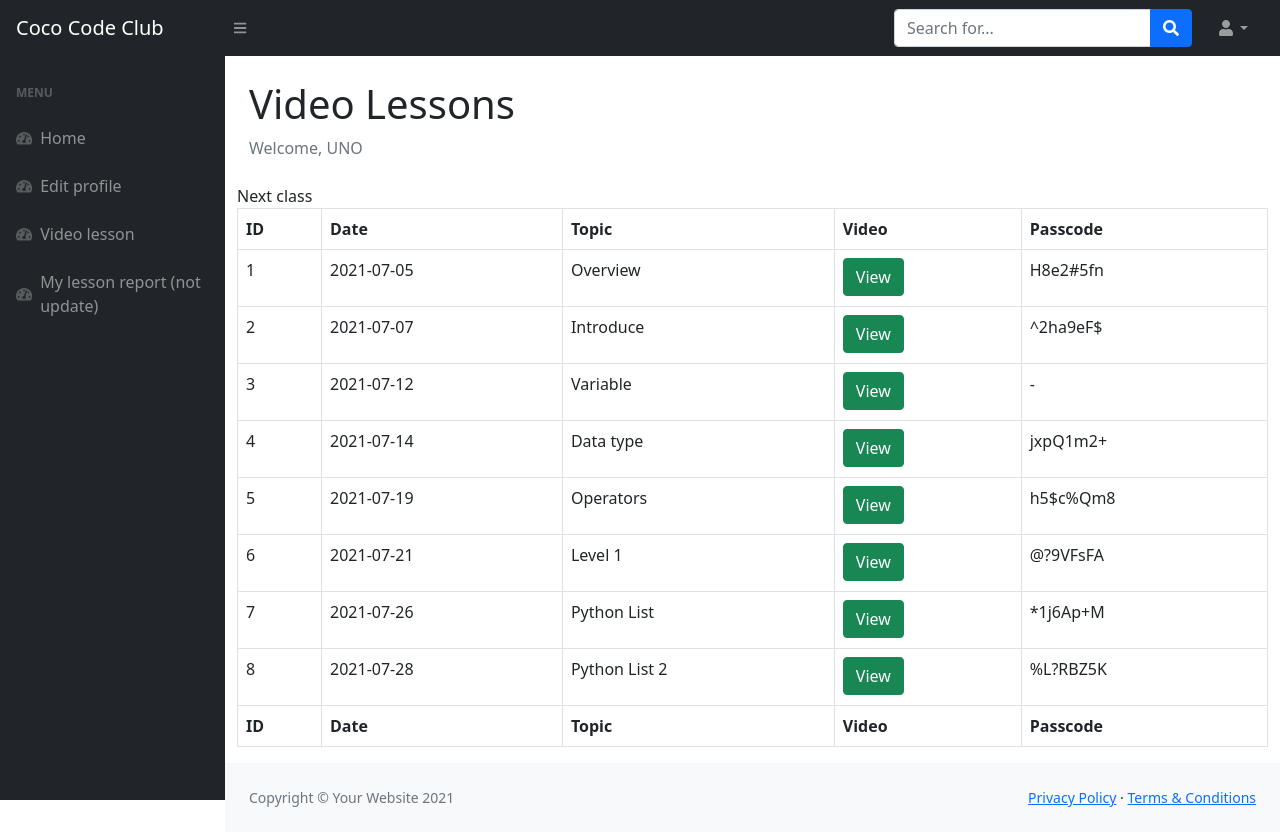
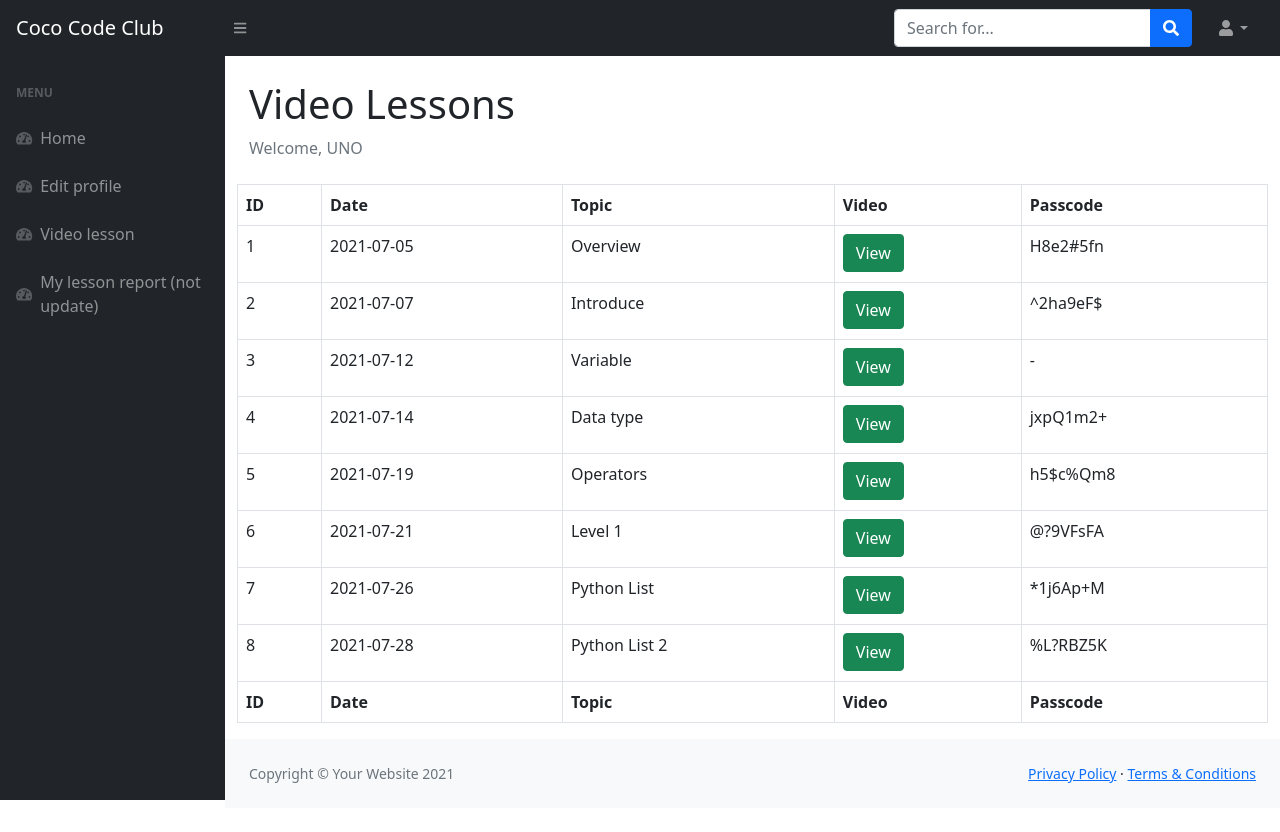
Before and after one commit to nackzess/web, a PHP site: page /tour/video.php in a window 1280 px wide. After the commit the page ends 800 px from the top, so only its background shows below. Run offline with PHP 8.4, Linux system fonts and the light colour scheme; a user stored in the database is signed in; data comes from the database, SQL or seed files in the repository; some libraries are stand-ins or nearby versions.

Commit message:
netx class

```diff
--- a/video.php
+++ b/video.php
@@ -82,7 +82,7 @@
             <div class="container">
 
                 <div class="row">
-                    <div class="col-sm-12">Next class<br>
+                    <div class="col-sm-12">
                         <!-- Next class show here. -->
                                 <div class="table-responsive">
                                 <table id="myTable" class="table table-bordered table-hover" style="width:100%">
```
